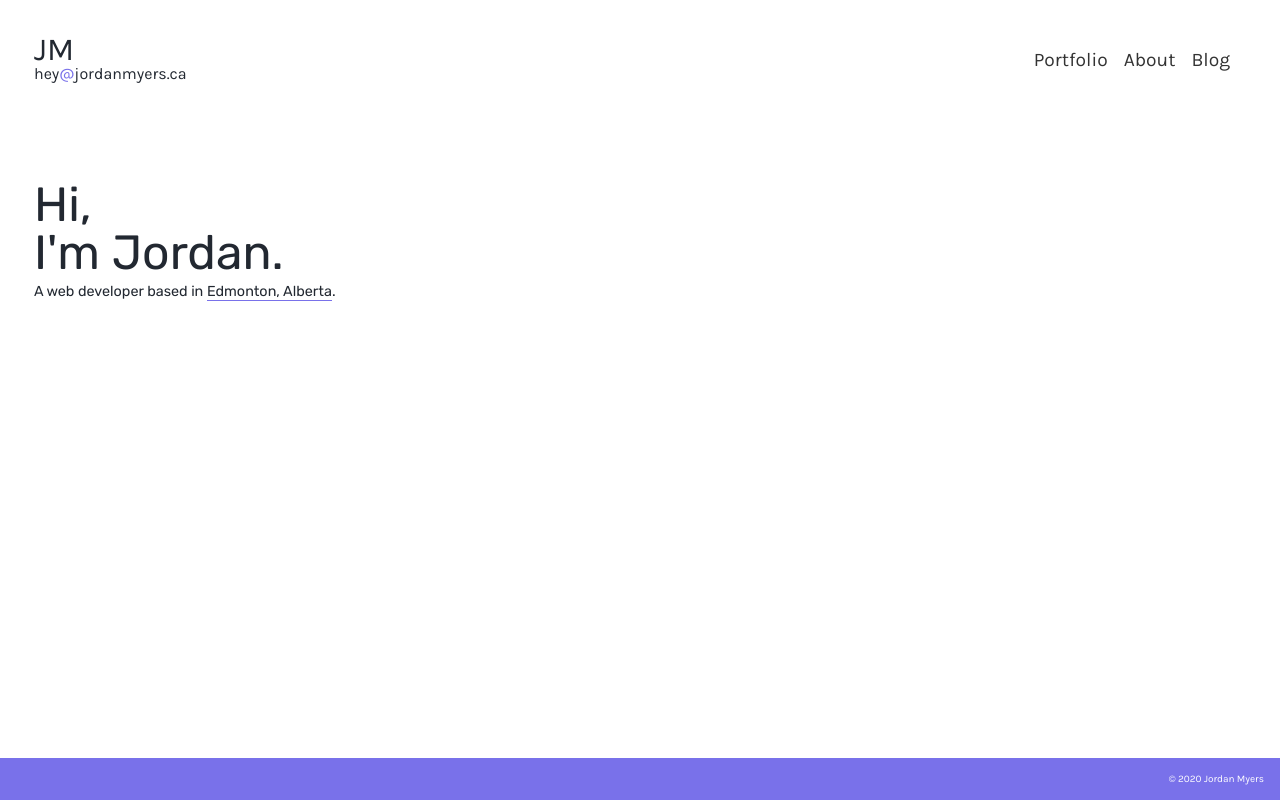
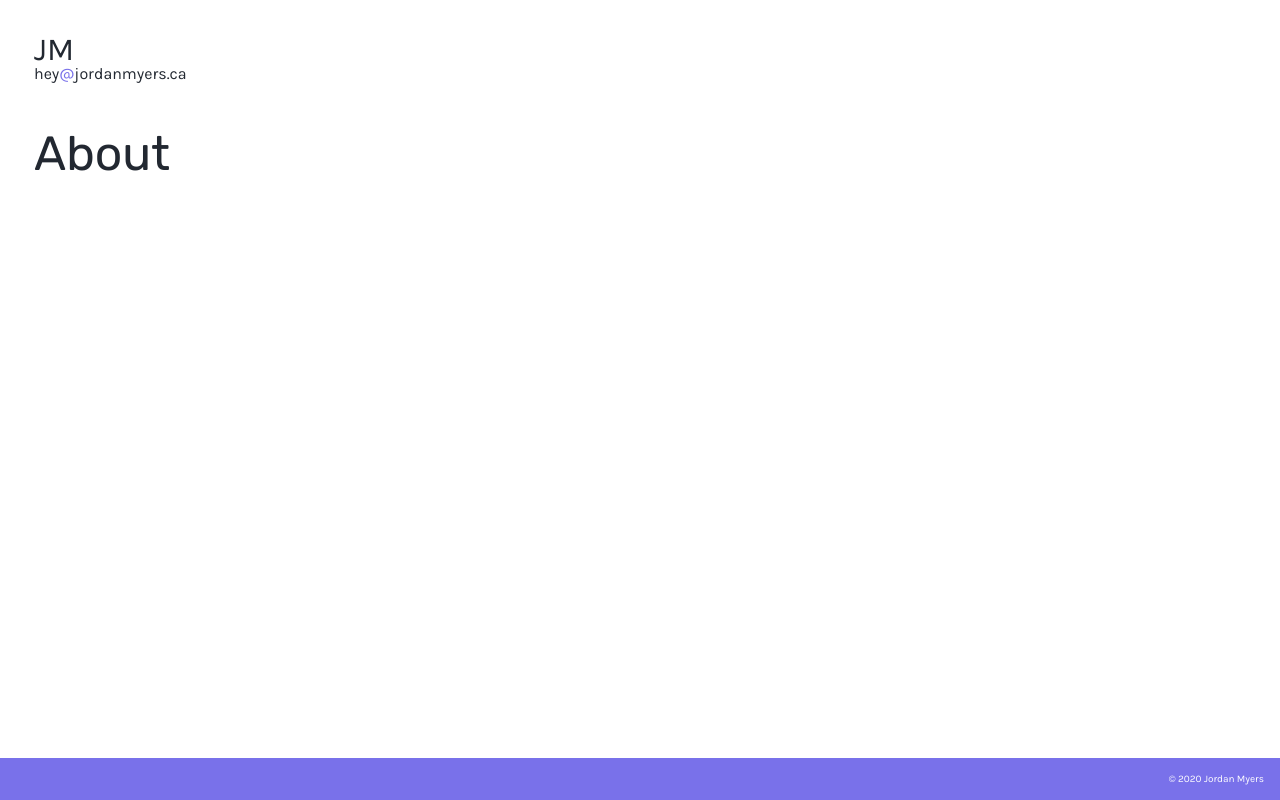
Before and after one commit to pxlpxnther/jordan-myers, a React (Create React App) app: page /about in a window 1280 px wide. Built offline with nearby package versions, Linux system fonts and the light colour scheme.

Commit message:
Added in react router, links, fixed animation bug, reorganized pages to use containers

```diff
--- a/src/assets/sass/main.scss
+++ b/src/assets/sass/main.scss
@@ -53,8 +53,9 @@ h1 {
 }
 
 h2 {
-  font-size: 2.6rem;
+  font-size: 2.2rem;
 }
+
 a {
   text-decoration: none;
 }
@@ -78,13 +79,15 @@ p {
 */
 
 /*
-  Nav
+  Navbar
 */
 
 .navbar {
+  /*
+    Main Settings
+  */
   justify-content: space-between;
   flex-wrap: wrap;
-}
 
   .navbar-logo {
     flex-direction: column;
@@ -103,9 +106,6 @@ p {
 
   .navbar-logo span {
     color: #7971ea;
-}
-.navbar .show-nav {
-  display: flex;
   }
 
   .navbar-nav {
@@ -201,6 +201,11 @@ p {
     -o-transform: rotate(-135deg);
     transform: rotate(-135deg);
   }
+}
+
+.navbar .show-nav {
+  display: flex;
+}
 
 // Tablet / Desktop screen sizes
 @media screen and (min-width: 600px) {
@@ -230,30 +235,22 @@ p {
   }
 }
 /*
-  Hero
+  Home Page
 */
 
-.hero {
+.home {
   margin-top: 3rem;
+  h2 {
+    font-size: 0.9rem;
+  }
+  h2 span {
+    border-bottom: 0.1rem solid #7971ea;
+  }
 }
 
-.hero h2 {
-  font-size: 0.9rem;
+/*
+  About Page
+*/
+
+.about h1 {
 }
-
-.hero h2 span {
-  border-bottom: 0.1rem solid #7971ea;
-}
-
-// .hero .portfolio-button {
-//   margin-top: 4rem;
-//   text-align: center;
-// }
-
-// .hero .portfolio-button a {
-//   background: #222831;
-//   border-radius: 0.3rem;
-//   color: #fff;
-//   font-size: 1.2rem;
-//   padding: 0.8rem;
-// }
--- a/src/components/header/Header.js
+++ /dev/null
@@ -1,26 +0,0 @@
-import React, { Component } from 'react';
-import Navbar from './../navbar/Navbar';
-
-class Header extends Component {
-  render() {
-    return (
-      <>
-        <Navbar />
-        <header className='hero container'>
-          <h1>
-            Hi, <br />
-            I'm Jordan.
-          </h1>
-          {/* <h1>
-            Jordan <br></br>Myers
-          </h1> */}
-          <h2>
-            A web developer based in <span>Edmonton, Alberta</span>.
-          </h2>
-        </header>
-      </>
-    );
-  }
-}
-
-export default Header;
--- a/src/components/navbar/Navbar.js
+++ b/src/components/navbar/Navbar.js
@@ -1,5 +1,5 @@
 import React, { Component } from 'react';
-
+import { Link } from 'react-router-dom';
 class Navbar extends Component {
   toggleIcon = () => {
     document.querySelector('.navbar-nav').classList.toggle('show-nav');
@@ -9,7 +9,7 @@ class Navbar extends Component {
     return (
       <nav className='container navbar flex-container' id='top'>
         <div className='navbar-logo flex-container'>
-          <a href='#top'>JM</a>
+          <Link to='/'>JM</Link>
           <p className='title'>
             hey<span>@</span>jordanmyers.ca
           </p>
@@ -21,13 +21,20 @@ class Navbar extends Component {
         </div>
         <ul className='navbar-nav flex-container'>
           <li>
-            <a href='#top'>Portfolio</a>
+            <Link to='/' onClick={this.toggleIcon}>
+              Home
+            </Link>
+          </li>
+          {/* <li>
+            <Link to='/portfolio'>Portfolio</Link>
+          </li> */}
+          <li>
+            <Link to='/about' onClick={this.toggleIcon}>
+              About
+            </Link>
           </li>
           <li>
-            <a href='#top'>About</a>
-          </li>
-          <li>
-            <a href='#top'>Blog</a>
+            <Link to='/blog'>Blog</Link>
           </li>
         </ul>
       </nav>
--- a/src/containers/About.js
+++ b/src/containers/About.js
@@ -0,0 +1,9 @@
+import React from 'react';
+
+const About = () => (
+  <div className='about container'>
+    <h1>About</h1>
+  </div>
+);
+
+export default About;
--- a/src/containers/App.js
+++ /dev/null
@@ -1,13 +0,0 @@
-import React from 'react';
-import Header from './../components/header/Header';
-import ME from './../assets/img/me.jpg';
-
-function App() {
-  return (
-    <div className='App content'>
-      <Header />
-    </div>
-  );
-}
-
-export default App;
--- /dev/null
+++ b/src/containers/App/App.js
@@ -0,0 +1,21 @@
+import React from 'react';
+import { BrowserRouter as Router, Switch, Route } from 'react-router-dom';
+import Home from '../Home';
+import About from '../About';
+import Navbar from './../../components/navbar/Navbar';
+
+function App() {
+  return (
+    <div className='App content'>
+      <Router>
+        <Navbar />
+        <Switch>
+          <Route path='/' component={Home} exact />
+          <Route path='/about' component={About} />
+        </Switch>
+      </Router>
+    </div>
+  );
+}
+
+export default App;
--- a/src/containers/Home.js
+++ b/src/containers/Home.js
@@ -0,0 +1,15 @@
+import React from 'react';
+
+const Home = () => (
+  <section className='home hero container'>
+    <h1>
+      Hi, <br />
+      I'm Jordan.
+    </h1>
+    <h2>
+      A web developer based in <span>Edmonton, Alberta</span>.
+    </h2>
+  </section>
+);
+
+export default Home;
--- a/src/index.js
+++ b/src/index.js
@@ -1,6 +1,6 @@
 import React from 'react';
 import ReactDOM from 'react-dom';
-import App from './containers/App';
+import App from './containers/App/App';
 import * as serviceWorker from './serviceWorker';
 import './assets/sass/reset.scss';
 import './assets/sass/main.scss';
```
Lines whose indentation alone changed are shown as unchanged.
